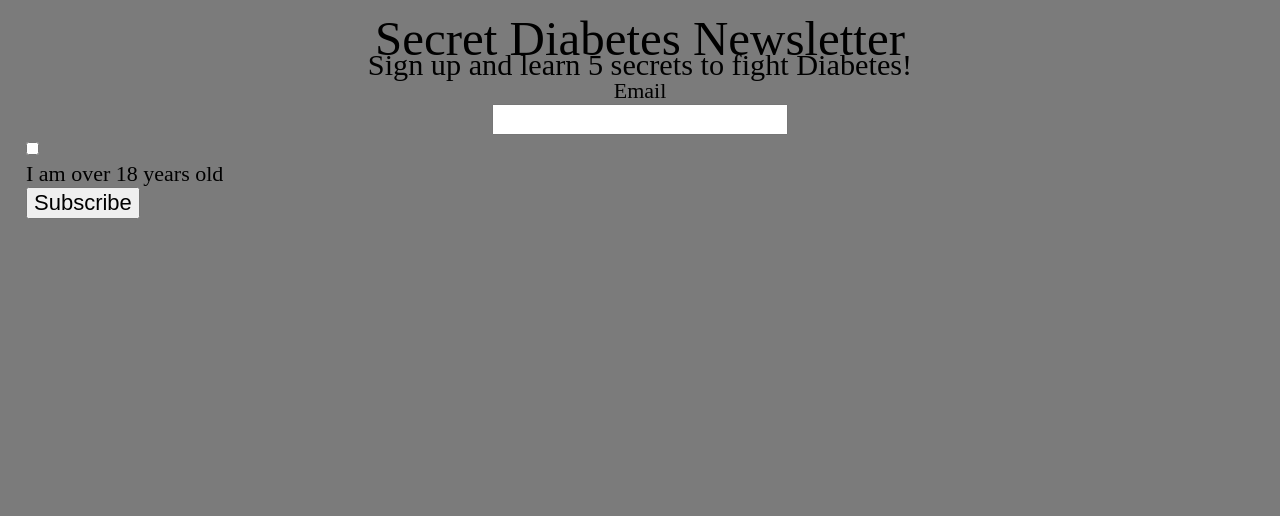
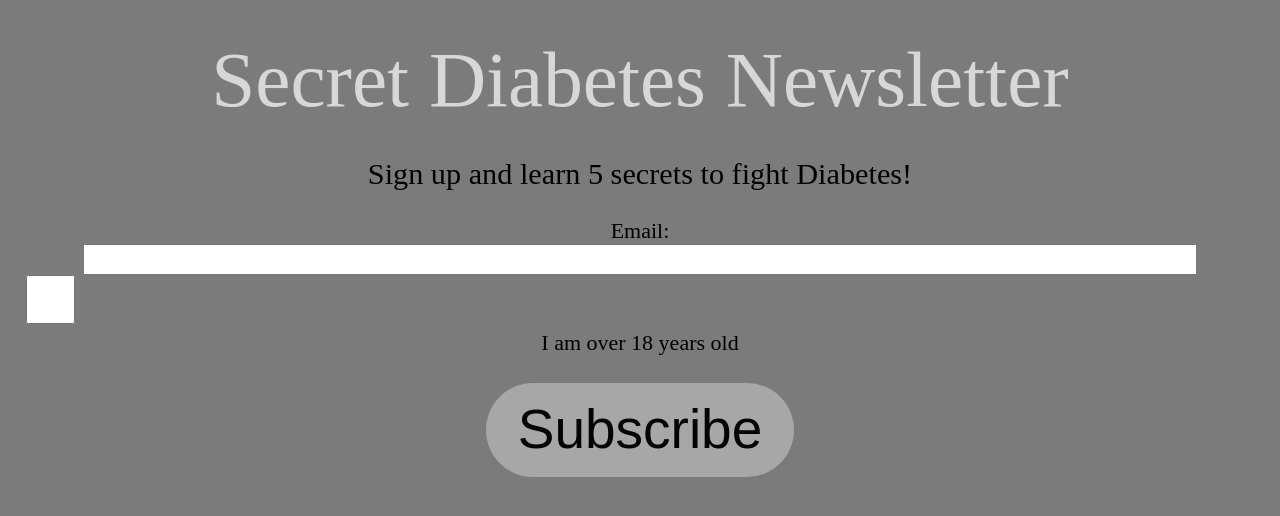
Before and after one commit to razvanrusitmd362/Lab3, a plain HTML site: page index.html in a window 1280 px wide. Drawn offline with nearby package versions, Linux system fonts and the light colour scheme.

Commit message:
changed colors, centered the submit button and the text, and made the checkbox and email field larger

```diff
--- a/css/screen.css
+++ b/css/screen.css
@@ -208,19 +208,48 @@ label {
   }
   #text {
     text-align: center;
-    font-size: 2.225em;
+    font-size: 3.6em;
+    padding: .5em .1em .5em .1em;
+    color: #D8D7D7;
   }
   #p {
     text-align: center;
     font-size: 1.375em;
+    padding: 1em .1em 1em .1em;
   }
   #input-email {
     text-align: center;
   }
+  #email {
+    width: 90%;
+  }
   #input-age-varification {
-
+    text-align: center;
+    margin: .5em;
+  }
+  input[type=checkbox] {
+    height: 2.225em;
+    width: 2.225em;
+    display: inline-block;
+    position: relative;
+    padding-left: 1em;
   }
   #input-submit {
-
+    text-align: center;
+  }
+  label {
+    text-align: center;
+  }
+  input[type=submit] {
+    background-color: #A7A7A7; /* Green */
+    border: none;
+    border-radius: 1em;
+    color: #040404;
+    padding: 15px 32px;
+    text-align: center;
+    text-decoration: none;
+    display: inline-block;
+    font-size: 2.5em;
+    margin: .5em;
   }
 }
--- a/index.html
+++ b/index.html
@@ -15,7 +15,7 @@
     </p>
     <ol>
       <li id="input-email">
-        <label for="email">Email</label>
+        <label for="email">Email:</label>
         <input type="email" name="email" id="email" pattern="^.+@.+$" />
       </li>
       <li id="input-age-verification">
```
